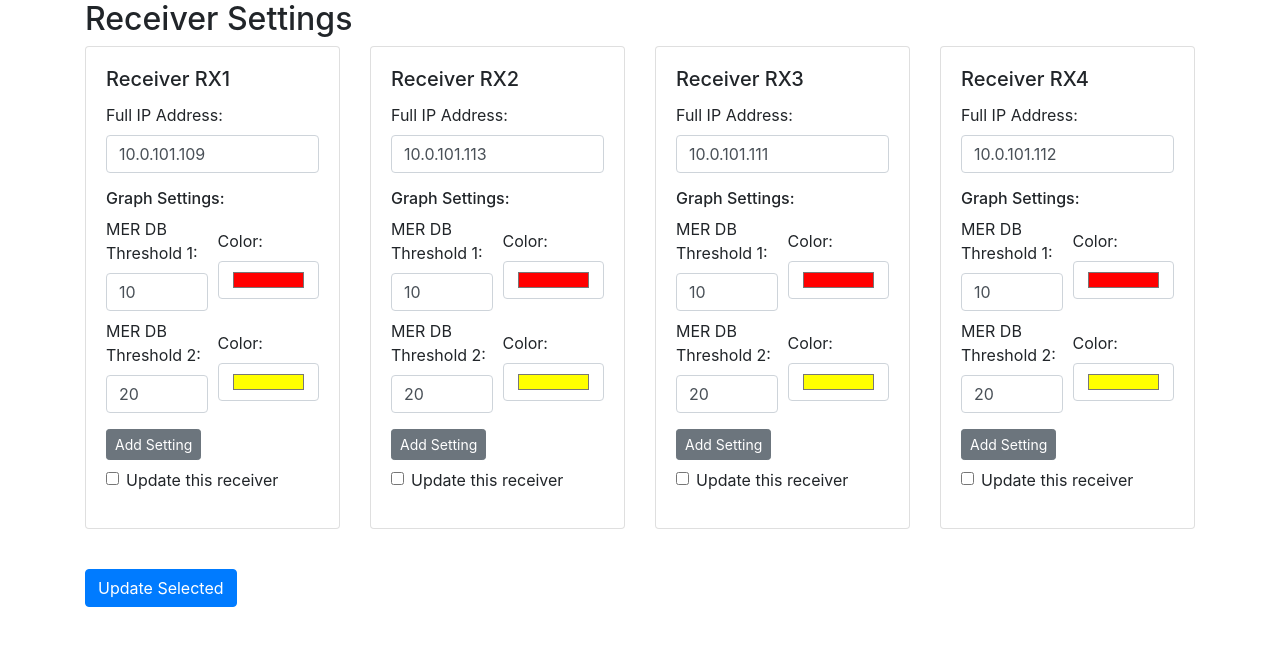
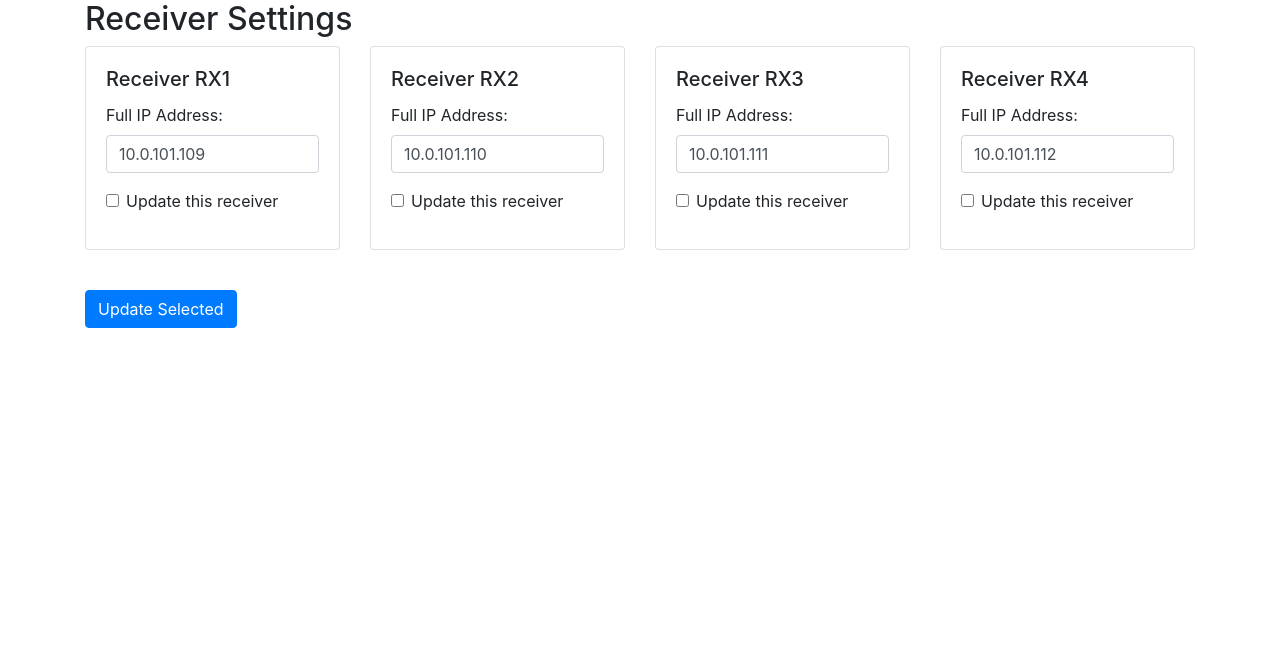
Before and after one commit to ojwilliams/RF-Leveling, a Flask app: page /settings in a window 1280 px wide. Shown: the top 646 px of the page. Run offline with Flask 3, Linux system fonts and the light colour scheme; some libraries are stand-ins or nearby versions.

Commit message:
Tidying up settings pages. Final checks before deployment.

```diff
--- a/receiver_settings.json
+++ b/receiver_settings.json
@@ -1 +1 @@
-{"RX1": {"url": "http://10.0.101.109/data.xml", "data": {}, "graph_settings": {"thresholds": [{"value": 10, "color": "#FF0000"}, {"value": 20, "color": "#FFFF00"}]}}, "RX2": {"url": "http://10.0.101.113/data.xml", "data": {}, "graph_settings": {"thresholds": [{"value": 10, "color": "#FF0000"}, {"value": 20, "color": "#FFFF00"}]}}, "RX3": {"url": "http://10.0.101.111/data.xml", "data": {}, "graph_settings": {"thresholds": [{"value": 10, "color": "#FF0000"}, {"value": 20, "color": "#FFFF00"}]}}, "RX4": {"url": "http://10.0.101.112/data.xml", "data": {}, "graph_settings": {"thresholds": [{"value": 10, "color": "#FF0000"}, {"value": 20, "color": "#FFFF00"}]}}}
+{"RX1": {"url": "http://10.0.101.109/data.xml", "data": {"frequency": "2.205000", "mer_1": 4, "mer_2": 21, "mer_3": 27, "mer_4": 26}, "graph_settings": {"thresholds": [{"value": 10, "color": "#FF0000"}, {"value": 20, "color": "#FFFF00"}]}}, "RX2": {"url": "http://10.0.101.110/data.xml", "data": {"frequency": "2.205000", "mer_1": 4, "mer_2": 21, "mer_3": 27, "mer_4": 26}, "graph_settings": {"thresholds": [{"value": 10, "color": "#FF0000"}, {"value": 20, "color": "#FFFF00"}]}}, "RX3": {"url": "http://10.0.101.111/data.xml", "data": {"frequency": "2.205000", "mer_1": 4, "mer_2": 21, "mer_3": 27, "mer_4": 26}, "graph_settings": {"thresholds": [{"value": 10, "color": "#FF0000"}, {"value": 20, "color": "#FFFF00"}]}}, "RX4": {"url": "http://10.0.101.112/data.xml", "data": {"frequency": "2.285000", "mer_1": 22, "mer_2": 24, "mer_3": 21, "mer_4": 18}, "graph_settings": {"thresholds": [{"value": 10, "color": "#FF0000"}, {"value": 20, "color": "#FFFF00"}]}}}
--- a/templates/settings.html
+++ b/templates/settings.html
@@ -18,22 +18,6 @@
                             <label for="{{ key }}_ip">Full IP Address:</label>
                             <input type="text" class="form-control" id="{{ key }}_ip" name="{{ key }}_ip" value="{{ receiver.url.split('//')[1].split('/')[0] }}">
                         </div>
-                        <h6>Graph Settings:</h6>
-                        <div id="graph-settings-{{ key }}">
-                            {% for threshold in receiver.graph_settings.thresholds %}
-                            <div class="form-row align-items-center">
-                                <div class="col">
-                                    <label for="{{ key }}_threshold_{{ loop.index }}">MER DB Threshold {{ loop.index }}:</label>
-                                    <input type="number" class="form-control mb-2" id="{{ key }}_threshold_{{ loop.index }}" name="{{ key }}_threshold_{{ loop.index }}" value="{{ threshold.value }}" placeholder="Value">
-                                </div>
-                                <div class="col">
-                                    <label for="{{ key }}_color_{{ loop.index }}">Color:</label>
-                                    <input type="color" class="form-control form-control-color mb-2" id="{{ key }}_color_{{ loop.index }}" name="{{ key }}_color_{{ loop.index }}" value="{{ threshold.color }}">
-                                </div>
-                            </div>
-                            {% endfor %}
-                        </div>
-                        <button type="button" class="btn btn-secondary btn-sm mt-2" onclick="addSetting('{{ key }}')">Add Setting</button>
                         <div class="form-check mb-3 mt-2">
                             <input type="checkbox" class="form-check-input" id="{{ key }}_update" name="{{ key }}_update" value="yes">
                             <label class="form-check-label" for="{{ key }}_update">Update this receiver</label>
```
